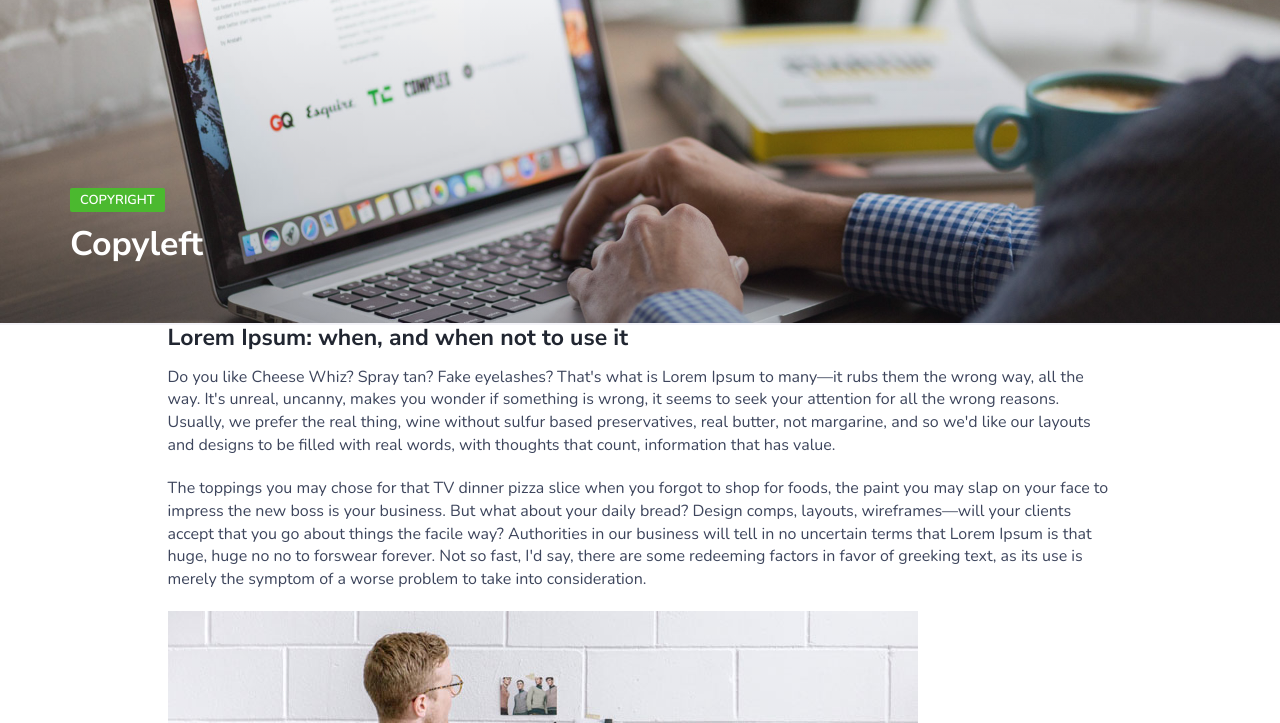
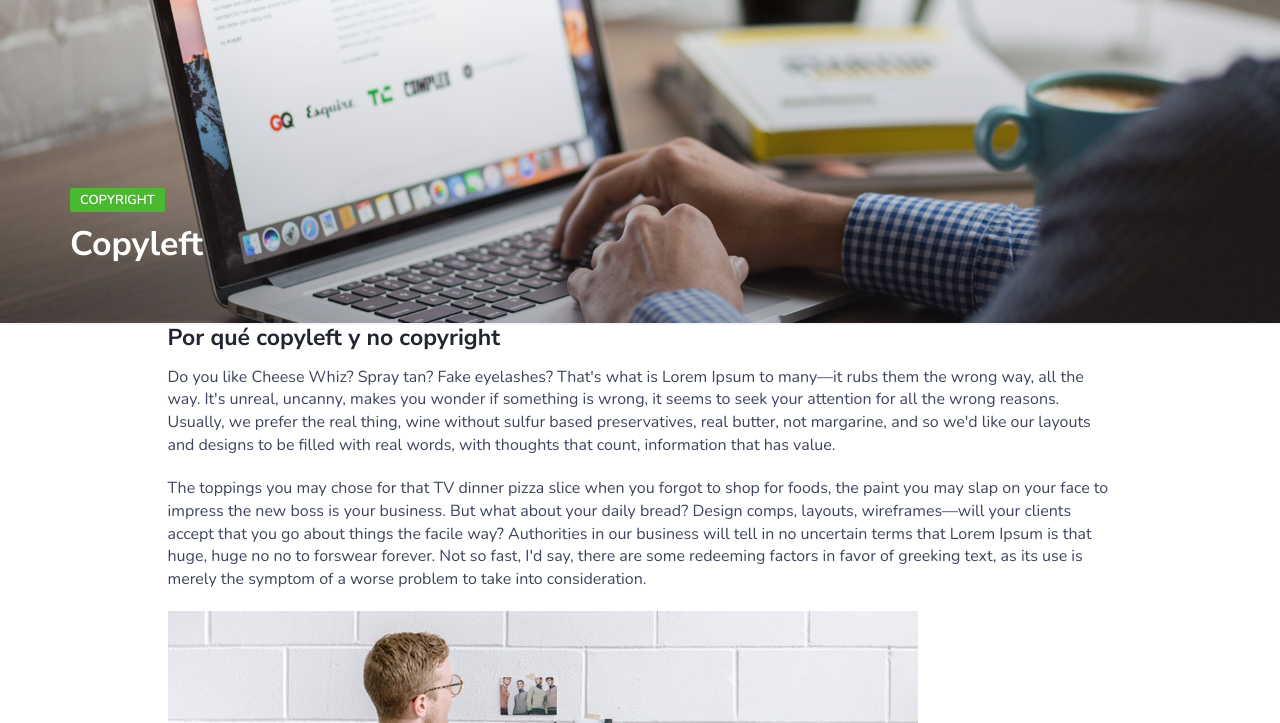
Before and after one commit to alanrodas/tp-epyl, a plain HTML site: page content/copyright/copyleft.html in a window 1280 px wide. Shown: the part 77-800 px from the top of the page. Drawn offline with nearby package versions, Linux system fonts and the light colour scheme.

Commit message:
Se actualizó el titulo de copyleft

```diff
--- a/content/copyright/copyleft.html
+++ b/content/copyright/copyleft.html
@@ -74,7 +74,7 @@
 					<div class="col-md-10 col-md-offset-1">
 						<div class="section-row sticky-container">
 							<div class="main-post">
-								<h3>Lorem Ipsum: when, and when not to use it</h3>
+								<h3>Por qué copyleft y no copyright</h3>
 								<p>Do you like Cheese Whiz? Spray tan? Fake eyelashes? That's what is Lorem Ipsum to many—it rubs them the wrong way, all the way. It's unreal, uncanny, makes you wonder if something is wrong, it seems to seek your attention for all the wrong reasons. Usually, we prefer the real thing, wine without sulfur based preservatives, real butter, not margarine, and so we'd like our layouts and designs to be filled with real words, with thoughts that count, information that has value. </p>
 								<p>The toppings you may chose for that TV dinner pizza slice when you forgot to shop for foods, the paint you may slap on your face to impress the new boss is your business. But what about your daily bread? Design comps, layouts, wireframes—will your clients accept that you go about things the facile way? Authorities in our business will tell in no uncertain terms that Lorem Ipsum is that huge, huge no no to forswear forever. Not so fast, I'd say, there are some redeeming factors in favor of greeking text, as its use is merely the symptom of a worse problem to take into consideration.</p>
 								<figure class="figure-img">
```
